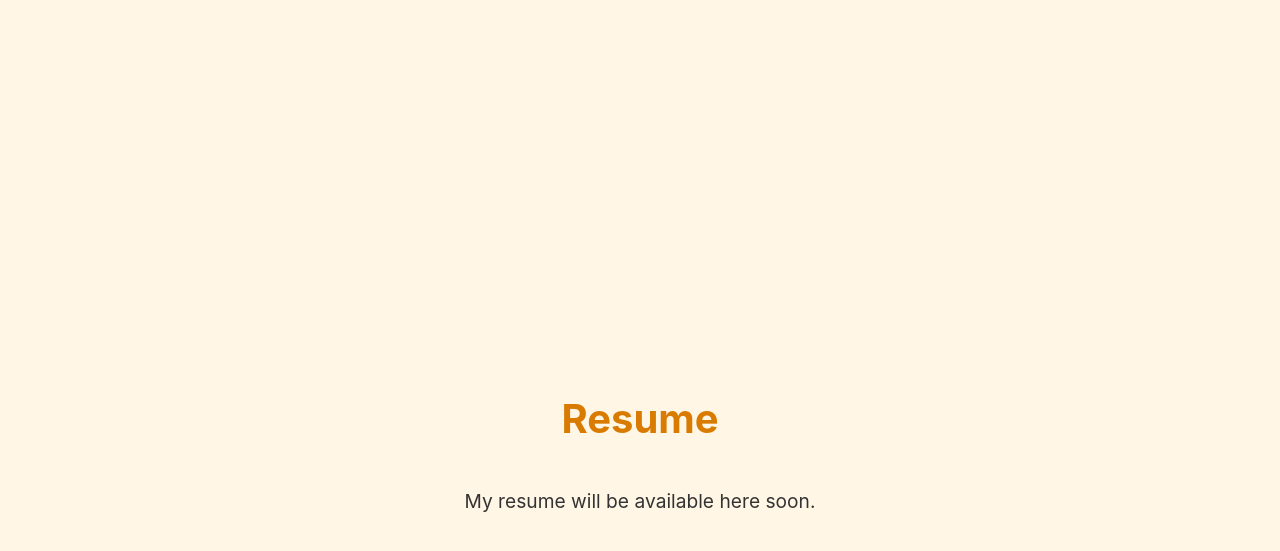
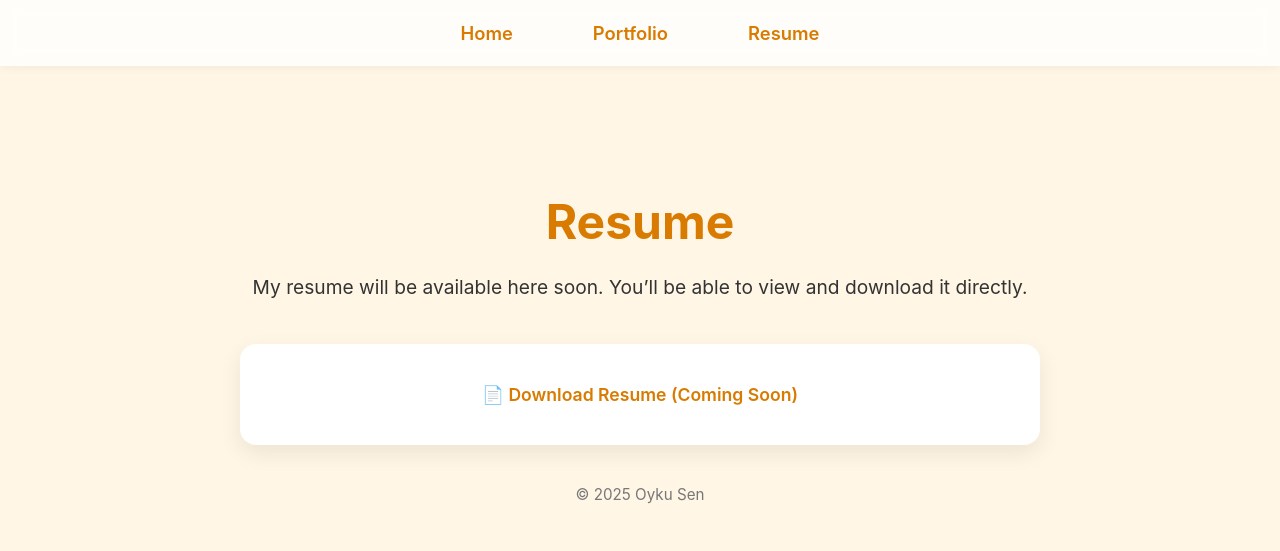
Before and after one commit to oykusen39/oykusen39.github.io, a Jekyll site: the page resume.html, which Jekyll copies as it is, in a window 1280 px wide. Shown: the top 551 px of the page. Built offline with Jekyll 4.4.1, drawn with Linux system fonts in a browser that asks for light colours.

Commit message:
Update resume2.html

```diff
--- a/resume.html
+++ b/resume.html
@@ -8,27 +8,119 @@
     body {
       margin: 0;
       font-family: 'Inter', 'Helvetica Neue', sans-serif;
-      background: #fff6e5;
-      color: #1f1f1f;
-      display: flex;
-      flex-direction: column;
-      align-items: center;
-      justify-content: center;
-      height: 100vh;
+      background-color: #fff6e5;
+      color: #1a1a1a;
       text-align: center;
     }
+
+    /* NAVBAR */
+    .navbar {
+      width: 100%;
+      padding: 22px 0;
+      background: rgba(255, 255, 255, 0.8);
+      backdrop-filter: blur(10px);
+      display: flex;
+      justify-content: center;
+      gap: 80px;
+      position: fixed;
+      top: 0;
+      left: 0;
+      z-index: 1000;
+      box-shadow: 0 2px 10px rgba(0, 0, 0, 0.05);
+    }
+
+    .navbar a {
+      color: #d87b00;
+      text-decoration: none;
+      font-weight: 600;
+      font-size: 1.15rem;
+      position: relative;
+      transition: color 0.3s ease;
+    }
+
+    .navbar a::after {
+      content: "";
+      position: absolute;
+      bottom: -5px;
+      left: 0;
+      width: 0%;
+      height: 2px;
+      background-color: #d87b00;
+      transition: width 0.3s ease;
+    }
+
+    .navbar a:hover {
+      color: #b35f00;
+    }
+
+    .navbar a:hover::after {
+      width: 100%;
+    }
+
+    /* CONTENT */
+    main {
+      padding-top: 160px;
+      max-width: 800px;
+      margin: 0 auto;
+    }
+
     h1 {
+      font-size: 3rem;
       color: #d87b00;
-      font-size: 2.5rem;
+      margin-bottom: 20px;
     }
+
     p {
       font-size: 1.2rem;
       color: #333;
+      line-height: 1.7;
+    }
+
+    .resume-box {
+      background: #fff;
+      padding: 40px;
+      border-radius: 16px;
+      box-shadow: 0 8px 22px rgba(0, 0, 0, 0.08);
+      margin-top: 40px;
+    }
+
+    .resume-box a {
+      text-decoration: none;
+      color: #d87b00;
+      font-weight: 600;
+      font-size: 1.1rem;
+    }
+
+    .resume-box a:hover {
+      color: #b35f00;
+    }
+
+    footer {
+      text-align: center;
+      padding: 40px 0;
+      font-size: 0.95rem;
+      color: #777;
     }
   </style>
 </head>
 <body>
-  <h1>Resume</h1>
-  <p>My resume will be available here soon.</p>
+  <!-- NAVBAR -->
+  <nav class="navbar">
+    <a href="/">Home</a>
+    <a href="/portfolio.html">Portfolio</a>
+    <a href="/resume.html">Resume</a>
+  </nav>
+
+  <!-- CONTENT -->
+  <main>
+    <h1>Resume</h1>
+    <p>My resume will be available here soon. You’ll be able to view and download it directly.</p>
+
+    <div class="resume-box">
+      <a href="#">📄 Download Resume (Coming Soon)</a>
+    </div>
+  </main>
+
+  <footer>© 2025 Oyku Sen</footer>
 </body>
 </html>
```
